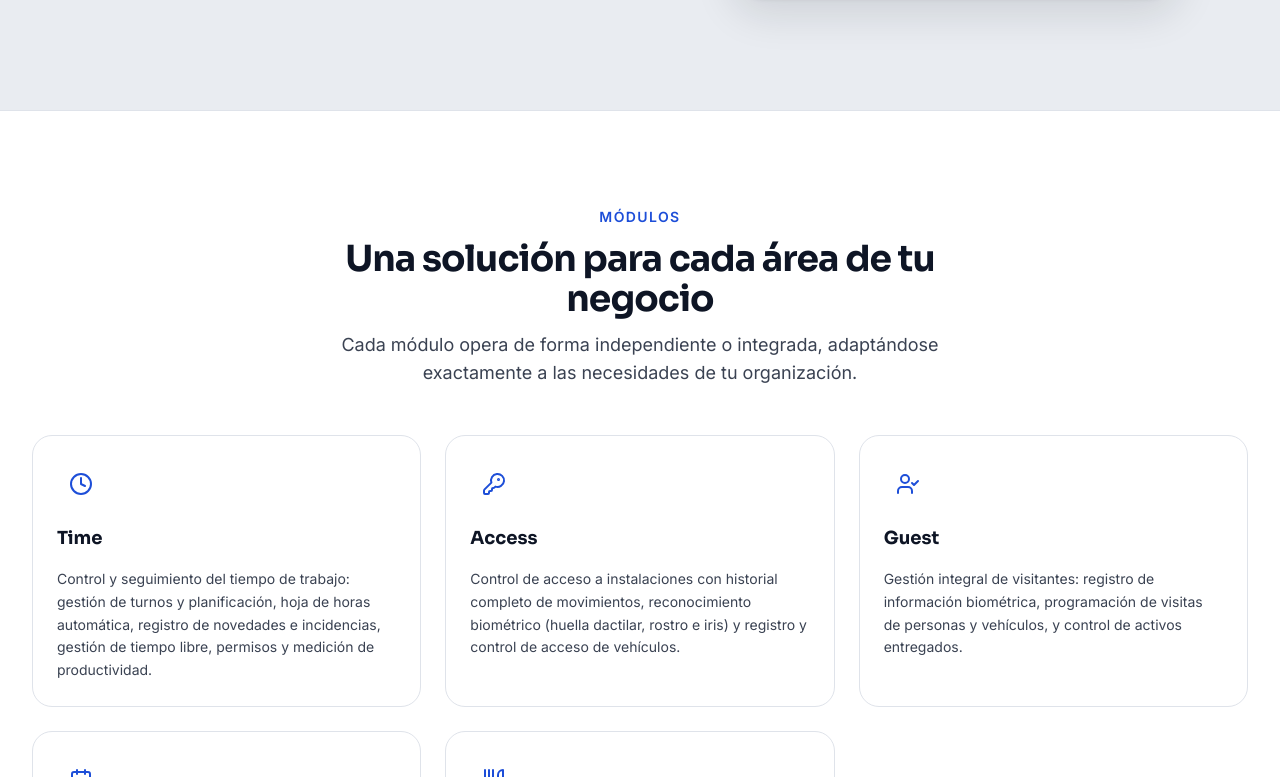
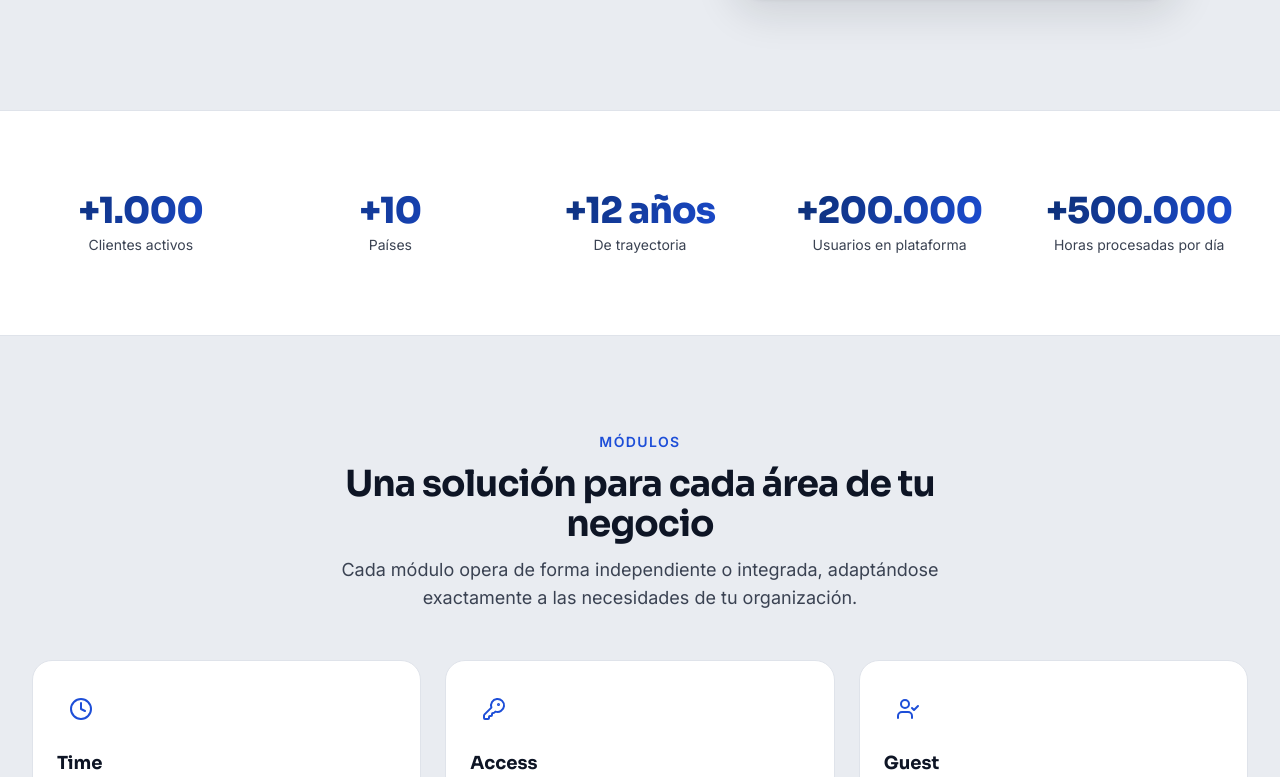
Before and after one commit to JosakaX/vgt_web, a Next.js app: page /servicios/veritempo in a window 1280 px wide. Shown: the part 643-1420 px from the top of the page. Built offline with nearby package versions, Linux system fonts and the light colour scheme; no server answers.

Commit message:
Revert "veritempo: quitar la franja de metricas de la plataforma del proveedor"
This reverts commit 40426583077df10bc825b8541509a99ccd69aeee.

```diff
--- a/messages/es/veritempo.json
+++ b/messages/es/veritempo.json
@@ -11,6 +11,13 @@
     "ctaPrimary": "Solicitar demo",
     "ctaSecondary": "Ver módulos"
   },
+  "stats": [
+    { "value": "+1.000", "label": "Clientes activos" },
+    { "value": "+10", "label": "Países" },
+    { "value": "+12 años", "label": "De trayectoria" },
+    { "value": "+200.000", "label": "Usuarios en plataforma" },
+    { "value": "+500.000", "label": "Horas procesadas por día" }
+  ],
   "modules": {
     "eyebrow": "Módulos",
     "title": "Una solución para cada área de tu negocio",
--- a/src/app/servicios/veritempo/page.tsx
+++ b/src/app/servicios/veritempo/page.tsx
@@ -21,6 +21,7 @@ import { Container } from "@/components/ui/container";
 import { SectionHeading } from "@/components/ui/section-heading";
 import { ModuleCard } from "@/components/ui/module-card";
 import { FeatureCard } from "@/components/ui/feature-card";
+import { StatBlock } from "@/components/ui/stat-block";
 import { IndustryChip } from "@/components/ui/industry-chip";
 import { CTABanner } from "@/components/ui/cta-banner";
 import { Button } from "@/components/ui/button";
@@ -47,6 +48,7 @@ const BENEFIT_ICONS: LucideIcon[] = [TrendingUp, Timer, ShieldCheck, LineChart];
 export default async function VeritempoPage() {
   const t = await getTranslations("veritempo");
 
+  const stats = t.raw("stats") as { value: string; label: string }[];
   const moduleItems = t.raw("modules.items") as { title: string; description: string }[];
   const markingItems = t.raw("marking.items") as {
     title: string;
@@ -118,8 +120,24 @@ export default async function VeritempoPage() {
         </Container>
       </section>
 
+      {/* ===== MÉTRICAS ===== */}
+      <section className="py-16 sm:py-20">
+        <Container>
+          <FadeIn>
+            <div className="grid grid-cols-2 gap-8 sm:grid-cols-3 lg:grid-cols-5">
+              {stats.map((stat) => (
+                <StatBlock key={stat.label} value={stat.value} label={stat.label} />
+              ))}
+            </div>
+          </FadeIn>
+        </Container>
+      </section>
+
       {/* ===== MÓDULOS ===== */}
-      <section id="modulos" className="py-20 sm:py-24">
+      <section
+        id="modulos"
+        className="border-t border-border bg-surface-2 py-20 sm:py-24"
+      >
         <Container>
           <SectionHeading
             eyebrow={t("modules.eyebrow")}
```
